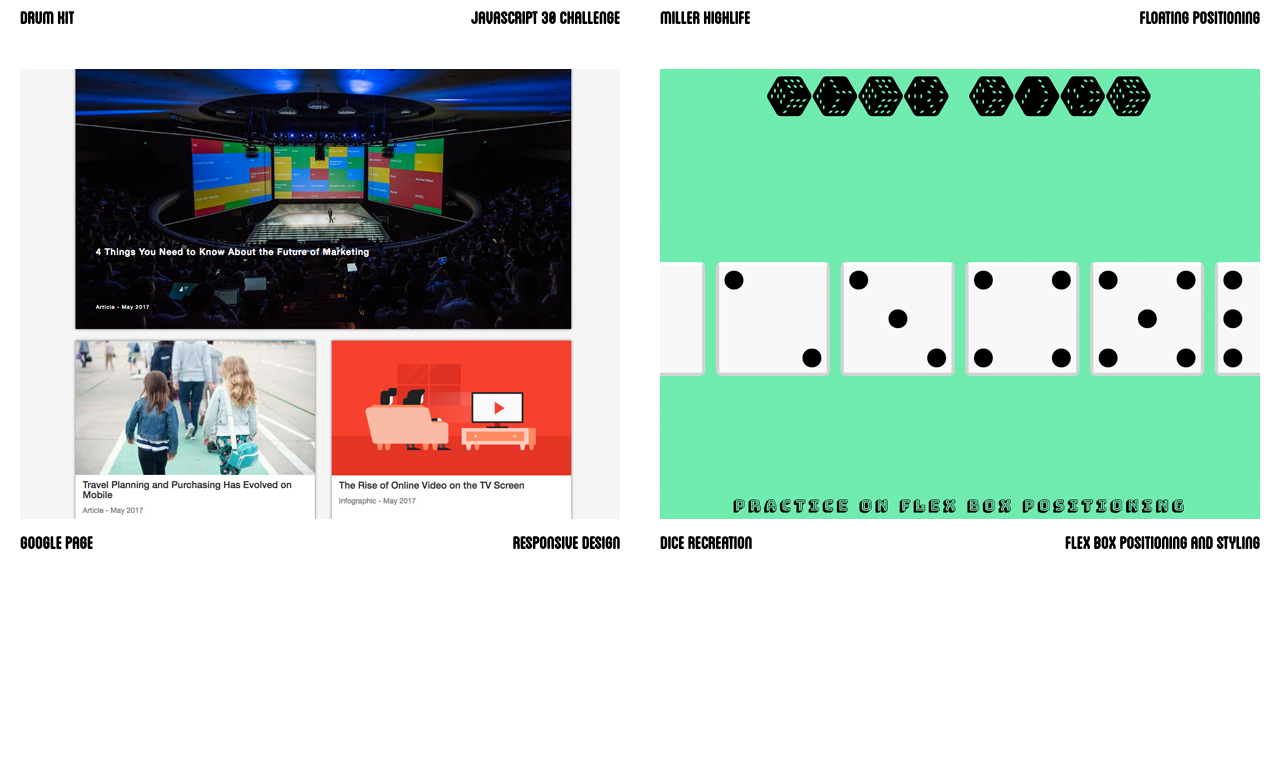
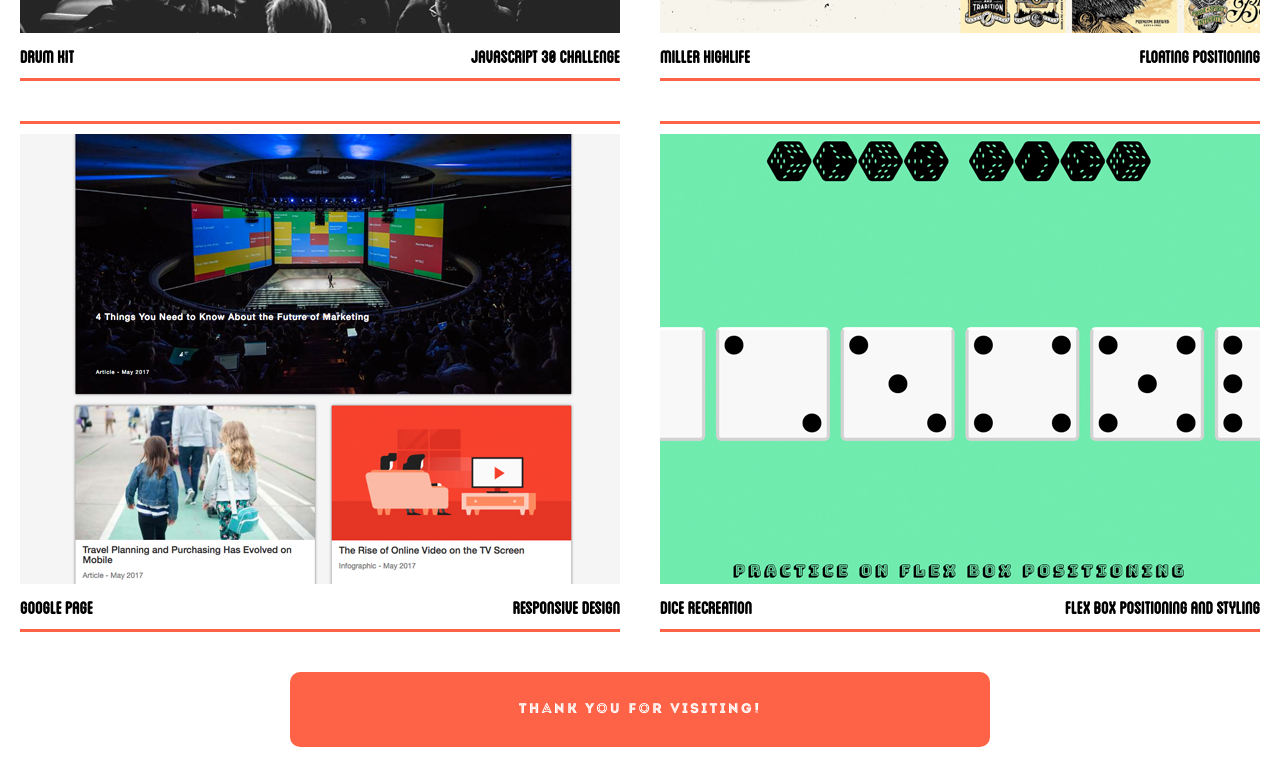
Before and after one commit to coreysnightout/portfolio-project, a plain HTML site: page index.html in a window 1280 px wide. Shown: the part 1061-1828 px from the top of the page. Before the commit the page ends 1635 px from the top, so only its background shows below. Drawn offline with Linux system fonts and the light colour scheme; a web font is replaced by a local one.

Commit message:
add border stylings and button to bottom of page, using transitioning and transform commands

```diff
--- a/index.html
+++ b/index.html
@@ -58,51 +58,7 @@
           <h5>Flex Box Positioning and Styling</h5>
         </div>
       </div>
+      <div class="thank-you"></div>
     </div>
-    <!-- <div class="body-wrap">
-      <div class="card card1">
-        <img src="img/gall-1.jpg" alt="work">
-        <div class="container">
-          <h5>jane doe</h5>
-          <p>project</p>
-        </div>
-      </div>
-      <div class="card card2">
-        <img src="img/gall-2.jpg" alt="work">
-        <div class="container">
-          <h5>jane doe</h5>
-          <p>project</p>
-        </div>
-      </div>
-      <div class="card card3">
-        <img src="img/gall-3.jpg" alt="work">
-        <div class="container">
-          <h5>janedoe</h5>
-          <p>project</p>
-        </div>
-      </div>
-      <div class="card card3">
-        <img src="img/gall-4.jpg" alt="work">
-        <div class="container">
-          <h5>jane doe</h5>
-          <p>project</p>
-        </div>
-      </div>
-      <div class="card card4">
-        <img src="img/gall-5.jpg" alt="work">
-        <div class="container">
-          <h5>jane doe</h5>
-          <p>project</p>
-        </div>
-      </div>
-      <div class="card card5">
-        <img src="img/gall-6.jpg" alt="work">
-        <div class="container">
-          <h5>jane doe</h5>
-          <p>project
-          </p>
-        </div>
-      </div>
-    </div> -->
   </body>
 </html>
--- a/scss/layout/_layout.scss
+++ b/scss/layout/_layout.scss
@@ -1,5 +1,10 @@
+
+$nav-text: #f7fbfc;
+$nav-color: #161712;
+
 body {
   box-sizing: border-box;
+  position: relative;
 }
 
 *, *:before, *:after {
@@ -16,7 +21,10 @@ body {
 
 .card1, .card2, .card3, .card4, .card5, .card6 {
   margin: 20px;
-  // display: flex;
+  border-top: 3px solid tomato;
+  border-bottom: 3px solid tomato;
+  padding-top: 10px;
+  padding-bottom: 10px;
 }
 
 .body-wrap img {
@@ -34,3 +42,37 @@ h5 {
   margin-top: 5px;
   margin-bottom: 0;
 }
+
+.thank-you {
+  width: 700px;
+  height: 75px;
+  background-color: tomato;
+  border-radius: 10px;
+  margin: 20px;
+  display: flex;
+  justify-content: center;
+  align-items: center;
+  cursor: pointer;
+  overflow: hidden;
+  font-family: intro;
+  color: white;
+  letter-spacing: 2.2px;
+  font-size: 14px;
+}
+
+.thank-you:before {
+  content: 'thank you for visiting!';
+}
+// transition usage //
+.thank-you:hover:before {
+  transform: translate(0, -360%);
+  transition: all .8s;
+}
+
+.thank-you:hover {
+  background-image: url(../img/beer.png);
+  background-repeat: no-repeat;
+  background-position: center;
+  align-self: center;
+  transition: ease 1s;
+}
--- a/scss/layout/_navigation.scss
+++ b/scss/layout/_navigation.scss
@@ -36,10 +36,9 @@ body {
 }
 
 .nav-wrap h5:hover, h6:hover {
-  transform: translate(5px, 5px);
-  color: salmon;
+  transform: translate(5px, 2px);
+  color: tomato;
 }
-
 
 .nav-wrap h6 {
   @include small {
--- a/scss/layout/_typography.scss
+++ b/scss/layout/_typography.scss
@@ -17,3 +17,8 @@
     font-family: liquide;
     src: url(../fonts/liquide.otf);
 }
+
+@font-face {
+  font-family: flat;
+  src: url(../fonts/flat.otf);
+}
```
Also changed, not shown: css/output.css, img/beer.png (added), 3 other files.
